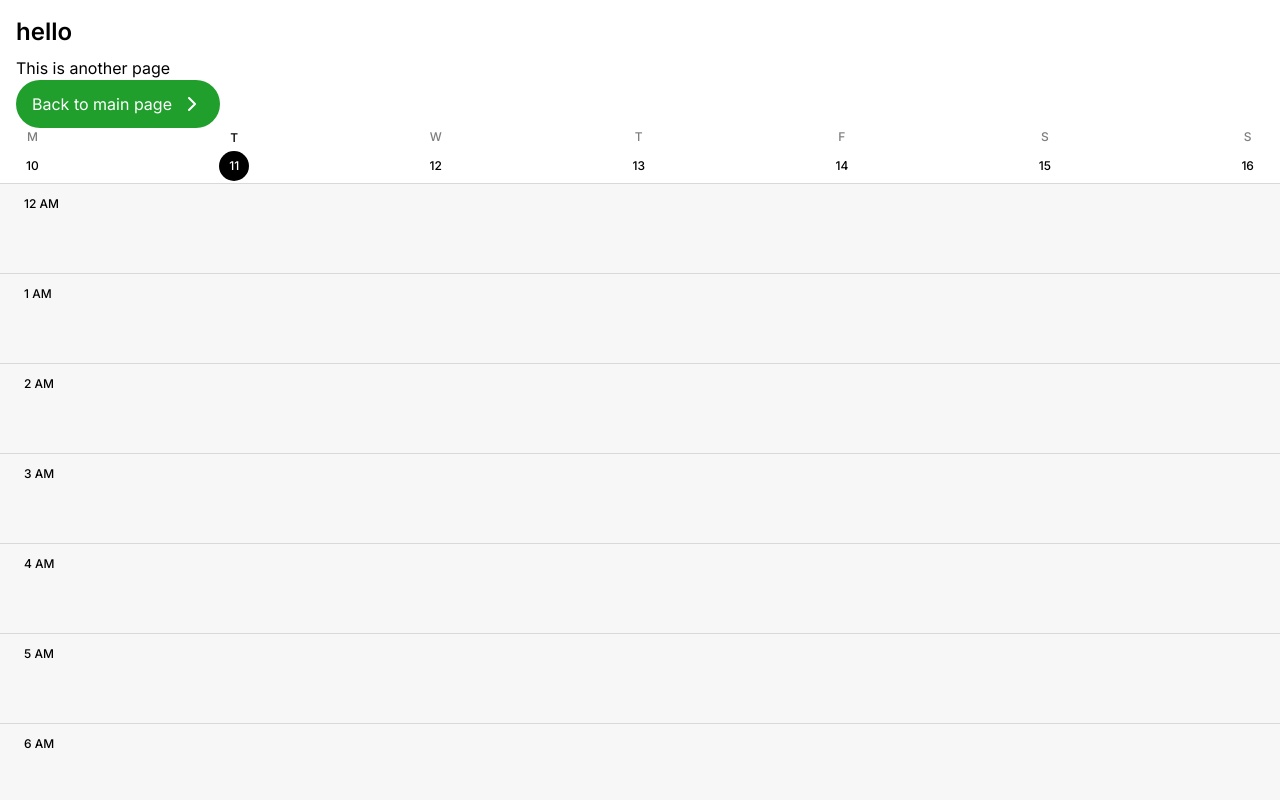
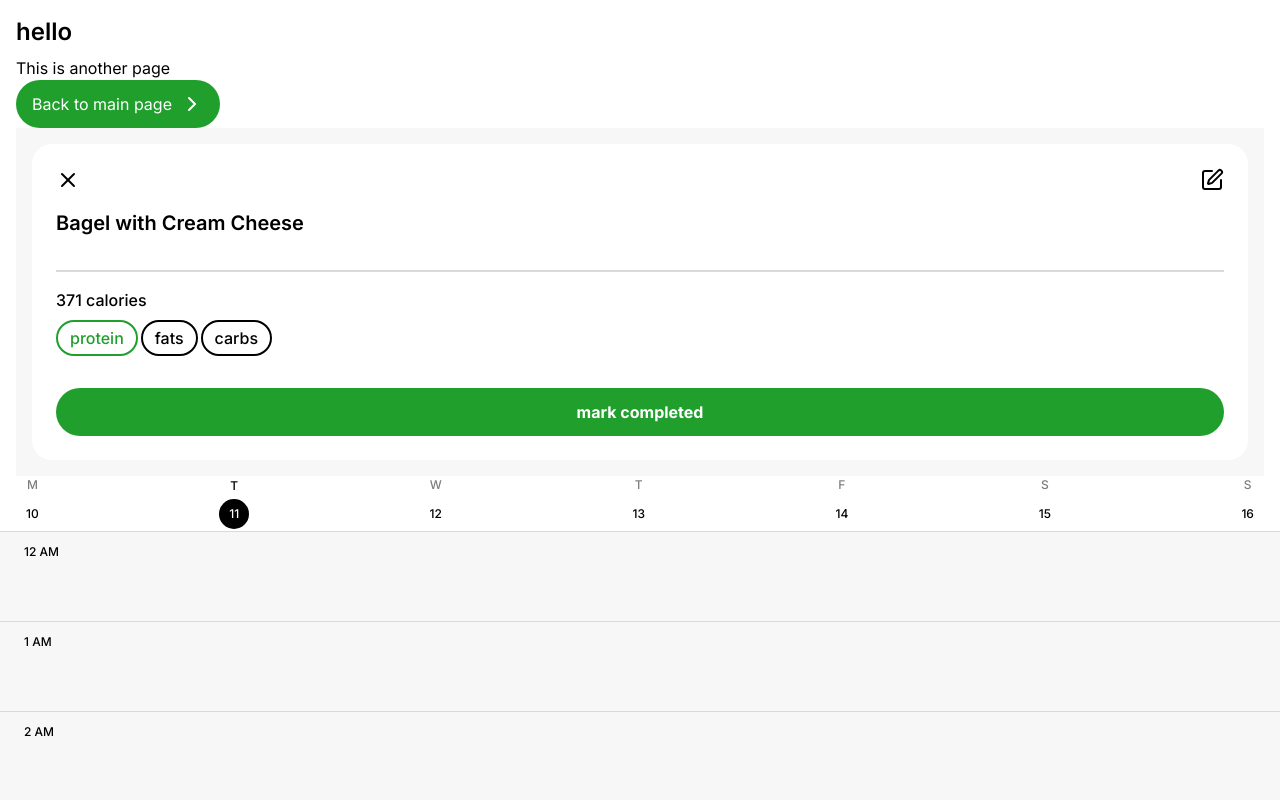
Before and after one commit to Rayn322/athleat, a React (Vite) app: page /other in a window 1280 px wide. Shown: the top 800 px of the page. Built offline with nearby package versions, Linux system fonts and the light colour scheme.

Commit message:
Meal Modal

```diff
--- /dev/null
+++ b/src/components/MealModal.tsx
@@ -0,0 +1,62 @@
+import { Edit, X } from "lucide-react";
+import { Tag } from "./Tag";
+
+type Tag = {
+  label: string;
+  emphasized?: boolean;
+};
+
+export type MealModalProps = {
+  name: string;
+  calories: number;
+  tags: Tag[];
+  onMarkCompleted?: () => void;
+  onClose?: () => void;
+  onEdit?: () => void;
+};
+
+export default function MealModal({
+  name,
+  calories,
+  tags,
+  onMarkCompleted,
+  onClose,
+  onEdit,
+}: MealModalProps) {
+  return (
+    <div className="flex flex-col gap-8 rounded-[20px] bg-white p-6">
+      <div className="flex flex-col gap-4">
+        <div className="flex justify-between">
+          <button className="cursor-pointer">
+            <X onClick={onClose} />
+          </button>
+          <button className="cursor-pointer">
+            <Edit onClick={onEdit} />
+          </button>
+        </div>
+        <div className="border-b-2 border-light-gray pb-8">
+          <h2 className="text-h2 font-semibold">{name}</h2>
+        </div>
+        <div className="flex flex-col gap-2">
+          <p className="text-base font-medium">{calories} calories</p>
+          <div className="flex gap-[3px] font-medium">
+            {tags.map((tag) => (
+              <Tag
+                key={tag.label}
+                label={tag.label}
+                size="sm"
+                variant={tag.emphasized ? "outline-green" : "outline-black"}
+              />
+            ))}
+          </div>
+        </div>
+      </div>
+      <button
+        onClick={onMarkCompleted}
+        className="cursor-pointer rounded-[25px] bg-green-primary py-3 text-base font-bold text-white"
+      >
+        mark completed
+      </button>
+    </div>
+  );
+}
--- a/src/pages/Other.tsx
+++ b/src/pages/Other.tsx
@@ -7,6 +7,7 @@ import {
   DaySchedule,
   MealCalItem,
 } from "../components/Calendar";
+import MealModal from "../components/MealModal";
 
 export default function Other() {
   return (
@@ -20,6 +21,19 @@ export default function Other() {
         <ChevronRight />
       </Link>
 
+      {/* temp background so you can see the modal better */}
+      <div className="bg-bg-white p-4">
+        <MealModal
+          name="Bagel with Cream Cheese"
+          calories={371}
+          tags={[
+            { label: "protein", emphasized: true },
+            { label: "fats" },
+            { label: "carbs" },
+          ]}
+        />
+      </div>
+
       <CalendarDayList />
       <DaySchedule>
         <MealCalItem name="Bagel with Cream Cheese" startHour={8} />
```
